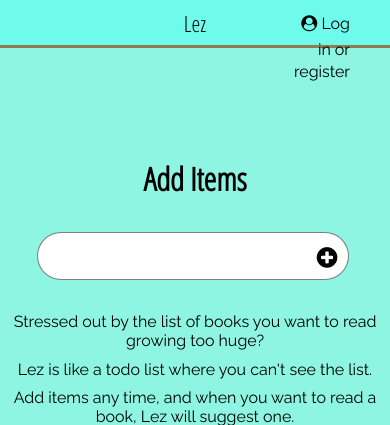
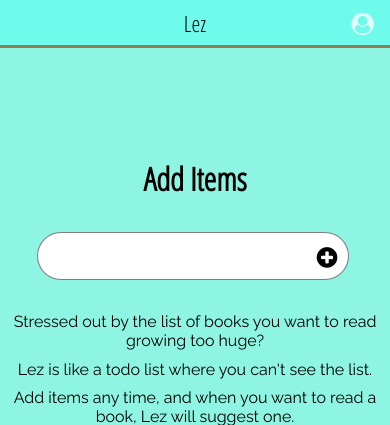
Before and after one commit to fredley/lez, a Django app: page / in a window 390 px wide. Shown: the top 425 px of the page. Run offline with Django 3.2, Linux system fonts and the light colour scheme; some libraries are stand-ins or nearby versions.

Commit message:
Mobile improvements

```diff
--- a/static/css/lez.css
+++ b/static/css/lez.css
@@ -63,6 +63,7 @@ input, button{
   cursor: pointer;
   display: block;
   text-align: center;
+  text-transform: capitalize;
 }
 
 .btn-auth:hover{
@@ -92,6 +93,15 @@ input, button{
 .btn-auth.btn-cancel:hover{ background: #CC0F0F; }
 .btn-auth.btn-email:hover,
 .btn-auth.btn-signup:hover{ background: #13bf13; }
+
+.login-reg{
+  text-transform: capitalize;
+}
+
+.btn-select-login.active{
+  color:#fff;
+  background: #00f;
+}
 
 .form-errors {
   color: #e60707;
@@ -283,6 +293,11 @@ header #title{
   background: rgba(248, 105, 82, 0.5)
 }
 
+
+.hide-big{
+  display: none;
+}
+
 @media (max-width: 768px) {
   #app{
     grid-template-columns: repeat(1, 1fr);
@@ -290,7 +305,20 @@ header #title{
   #output{
     grid-column: 1;
   }
+  .logged-in #title{
+    display: none;
+  }
   .hide-small{
     display: none;
   }
+  .hide-big{
+    display: initial;
   }
+  header #right{
+    padding-right: 0.5rem;
+    font-size: 140%;
+  }
+  header #right a{
+    color: rgba(255,255,255,0.8);
+  }
+}
--- a/static/js/lez.js
+++ b/static/js/lez.js
@@ -5,7 +5,7 @@ const input_title = $("#input-title")
 const btn_yes = $("#btn-yes")
 const btn_notnow = $("#btn-notnow")
 const btn_no = $("#btn-no")
-const btn_login = $("#login")
+const btn_login = $(".btn-login")
 const btn_register = $("#register")
 const btn_login_email = $("#btn-login-email")
 const btn_signup = $("#btn-signup")
@@ -74,6 +74,7 @@ const get_next = () => {
 const save_local = () => {
   localStorage['last_update'] = new Date().valueOf()
   localStorage['list_items'] = JSON.stringify(list)
+  list_id && (localStorage['list_id'] = list_id)
 }
 
 const save_title = () => {
@@ -191,11 +192,20 @@ const get_list = (id) => {
 const set_logged_in = () => {
   $('.logged-out-only').hide()
   $('.logged-in-only').show()
+  $('body').addClass('logged-in')
 }
 
 const set_logged_out = () => {
   $('.logged-out-only').show()
   $('.logged-in-only').hide()
+  $('body').removeClass('logged-in')
+}
+
+const set_auth_mode = (mode) => {
+  auth_mode = mode
+  $('.login-reg').text(mode)
+  $('.btn-select-login').removeClass('active')
+  $('.btn-select-login[data-type=' + mode + ']').addClass('active')
 }
 
 const init = () => {
@@ -205,7 +215,7 @@ const init = () => {
     localStorage['last_update'] = new Date().valueOf()
     localStorage['list_title'] = title
     localStorage['list_items'] = JSON.stringify(list)
-    localStorage['list_id'] = list_id
+    list_id && (localStorage['list_id'] = list_id)
   }else{
     title = localStorage['list_title']
     list = JSON.parse(localStorage['list_items'])
@@ -271,9 +281,13 @@ $(document).ready(() => {
     remove_item()
   })
 
+  $('.btn-select-login').on('click', function(e){
+    e.preventDefault()
+    set_auth_mode($(this).attr('data-type'))
+  })
+
   btn_login.on('click', () => {
-    $('.login-reg').text('Login')
-    auth_mode = 'login'
+    set_auth_mode('login')
     login_shade.addClass('visible')
   })
 
@@ -292,8 +306,7 @@ $(document).ready(() => {
   })
 
   btn_register.on('click', () => {
-    $('.login-reg').text('Register')
-    auth_mode = 'register'
+    set_auth_mode('register')
     login_shade.addClass('visible')
   })
 
@@ -369,7 +382,7 @@ $(document).ready(() => {
     })
   })
 
-  $('#logout').on('click', () => {
+  $('.btn-logout').on('click', () => {
     Object.keys(localStorage).map((k) => {
       delete localStorage[k]
     })
--- a/templates/index.html
+++ b/templates/index.html
@@ -22,9 +22,12 @@
                 Lez
             </section>
             <section id="right">
-                <a href="{% url 'logout' %}" class="logged-in-only" id="logout">Log Out</a>
+                <a href="{% url 'logout' %}" class="logged-in-only btn-logout"><span class="hide-small">Log Out</span><span class="hide-big"><i class="fa fa-sign-out"></i></span></a>
                 <span class="logged-out-only">
-                    <a href="#" id="login"><i class="fa fa-user-circle"></i> Log in</a> or <a href="#" id="register"> register</a><span class="hide-small"> to save and create more lists</span>
+                    <span class="hide-big">
+                        <a href="#" class="btn-login"><i class="fa fa-user-circle"></i></a>
+                    </span>
+                    <span class="hide-small"><a href="#" class="btn-login"><i class="fa fa-user-circle"></i>Log in</a> or <a href="#" id="register"> register</a> to save and create more lists</span>
                 </span>
             </section>
         </header>
@@ -58,7 +61,11 @@
         </div>
         <div id="login-shade">
             <section>
-                <h1><span class="login-reg">Login</span> with:</h1>
+                <h1 class="hide-small"><span class="login-reg">Login</span> with:</h1>
+                <div class="hide-big">
+                    <a href="#" class='btn-auth first btn-select-login' data-type="login">Login with:</a>
+                    <a href="#" class='btn-auth last btn-select-login'  data-type="register">Register with:</a>
+                </div>
                 <div>
                     <button class='btn-auth btn-google first' id="btn-gauth"><i class="fa fa-google-plus" aria-hidden="true"></i> Google</button>
                     <button id="btn-login-email" class='last btn-auth btn-email'><i class="fa fa-envelope-o" aria-hidden="true"></i> Email</button>
```
Lines whose indentation alone changed are shown as unchanged.
